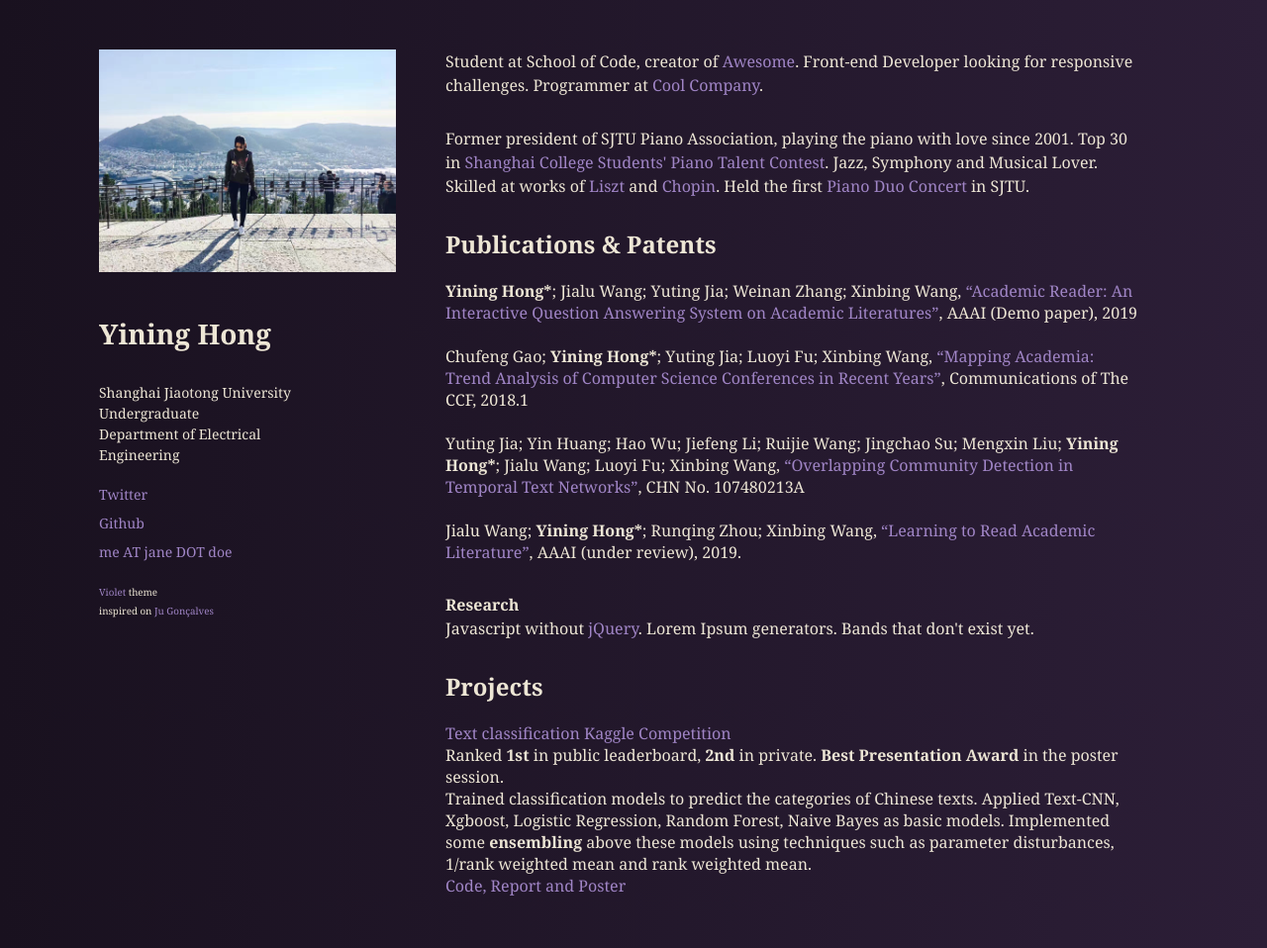
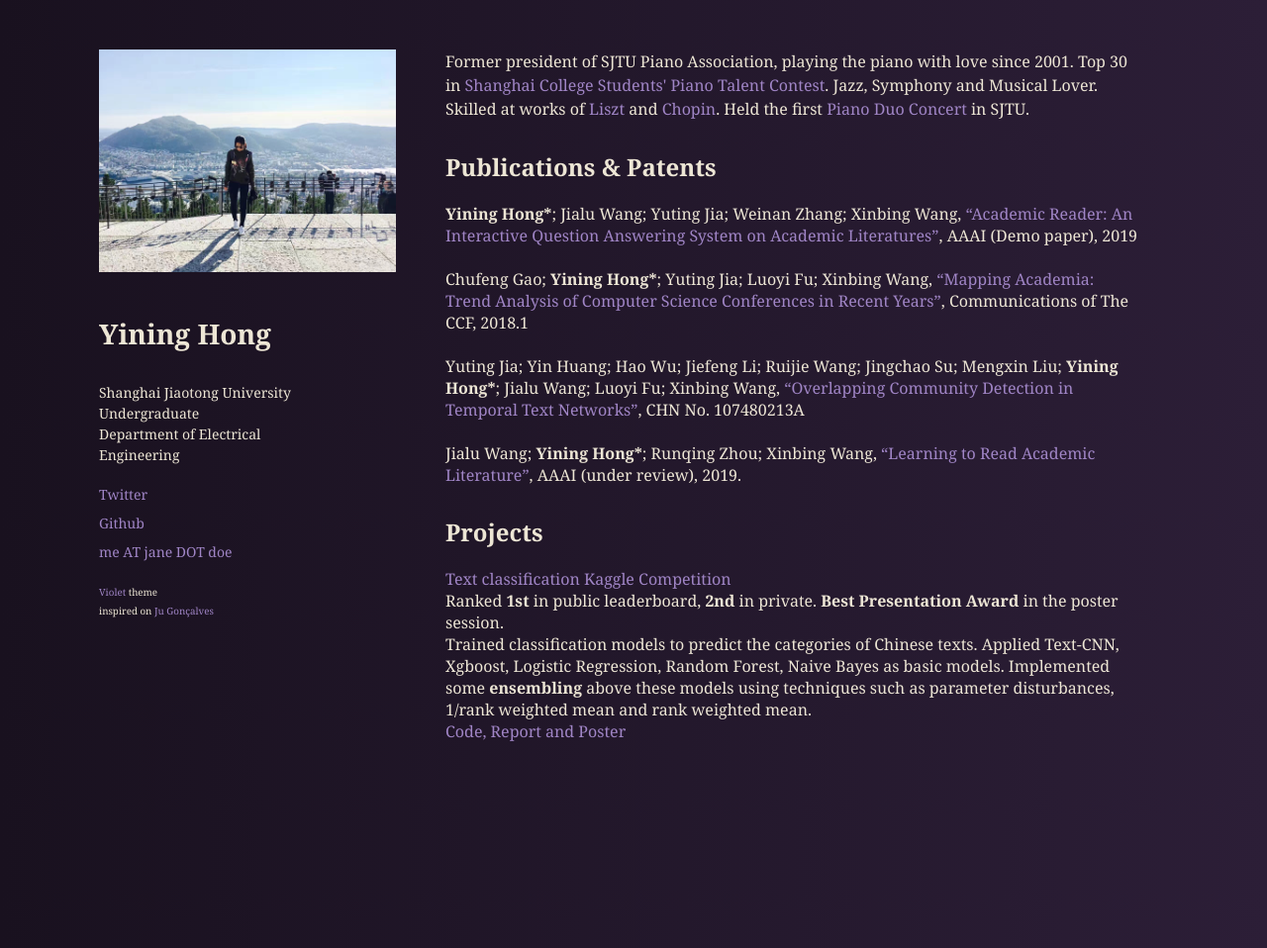
Before and after one commit to evelinehong/evelinehong.github.io, a Jekyll site: the page built from index.html, in a window 1280 px wide. Shown: the whole page at 99% size. Built offline with Jekyll 4.4.1, drawn with Linux system fonts in a browser that asks for light colours.

Commit message:
delete unnecessary stuff

```diff
--- a/index.html
+++ b/index.html
@@ -31,9 +31,7 @@ title: Home
 </header>
 
 <section class="content">
-  <p>
-    Student at School of Code, creator of <a href="http://aweso.me/">Awesome</a>. Front-end Developer looking for responsive challenges. Programmer at <a href="https://google.com/search?q=cool+company">Cool Company</a>.
-  </p>
+
 
   <p>
     Former president of SJTU Piano Association, playing the piano with love since 2001. Top 30 in <a href="http://www.le.com/ptv/vplay/26268308.html">Shanghai College Students' Piano Talent Contest</a>. Jazz, Symphony and Musical Lover. Skilled at works of <a href="https://v.qq.com/x/page/k03401araz0.html">Liszt</a> and <a href="http://n.miaopai.com/media/eXxmqJfUkOIf2mZGjezAkXuUE2JmAj6T">Chopin</a>. Held the first <a href="https://v.qq.com/x/page/e0376tfk3ao.html">Piano Duo Concert</a> in SJTU.
@@ -46,10 +44,7 @@ title: Home
     Yuting Jia; Yin Huang; Hao Wu; Jiefeng Li; Ruijie Wang; Jingchao Su; Mengxin Liu; <strong>Yining Hong*</strong>; Jialu Wang; Luoyi Fu; Xinbing Wang, <a href="https://evelinehong.github.io/assets/papers/patent-MAGIC.pdf">“Overlapping Community Detection in Temporal Text Networks”</a>, CHN No. 107480213A<br><br>
     Jialu Wang; <strong>Yining Hong*</strong>; Runqing Zhou; Xinbing Wang, <a href="https://evelinehong.github.io/assets/papers/absqa.pdf">“Learning to Read Academic Literature”</a>, AAAI (under review), 2019. <br>
   </p>
-  <p>
-    <strong>Research</strong></br>
-    Javascript without <a href="http://vanilla-js.com/">jQuery</a>. Lorem Ipsum generators. Bands that don't exist yet.
-  </p>
+
 
   <p>
     <h2>Projects</h2>
@@ -59,5 +54,6 @@ title: Home
     <a href="https://github.com/evelinehong/Text-Classification-Kaggle-Competition">Code, Report and Poster </a> <br><br>
 
 
+
   </p>
 </section>
```
